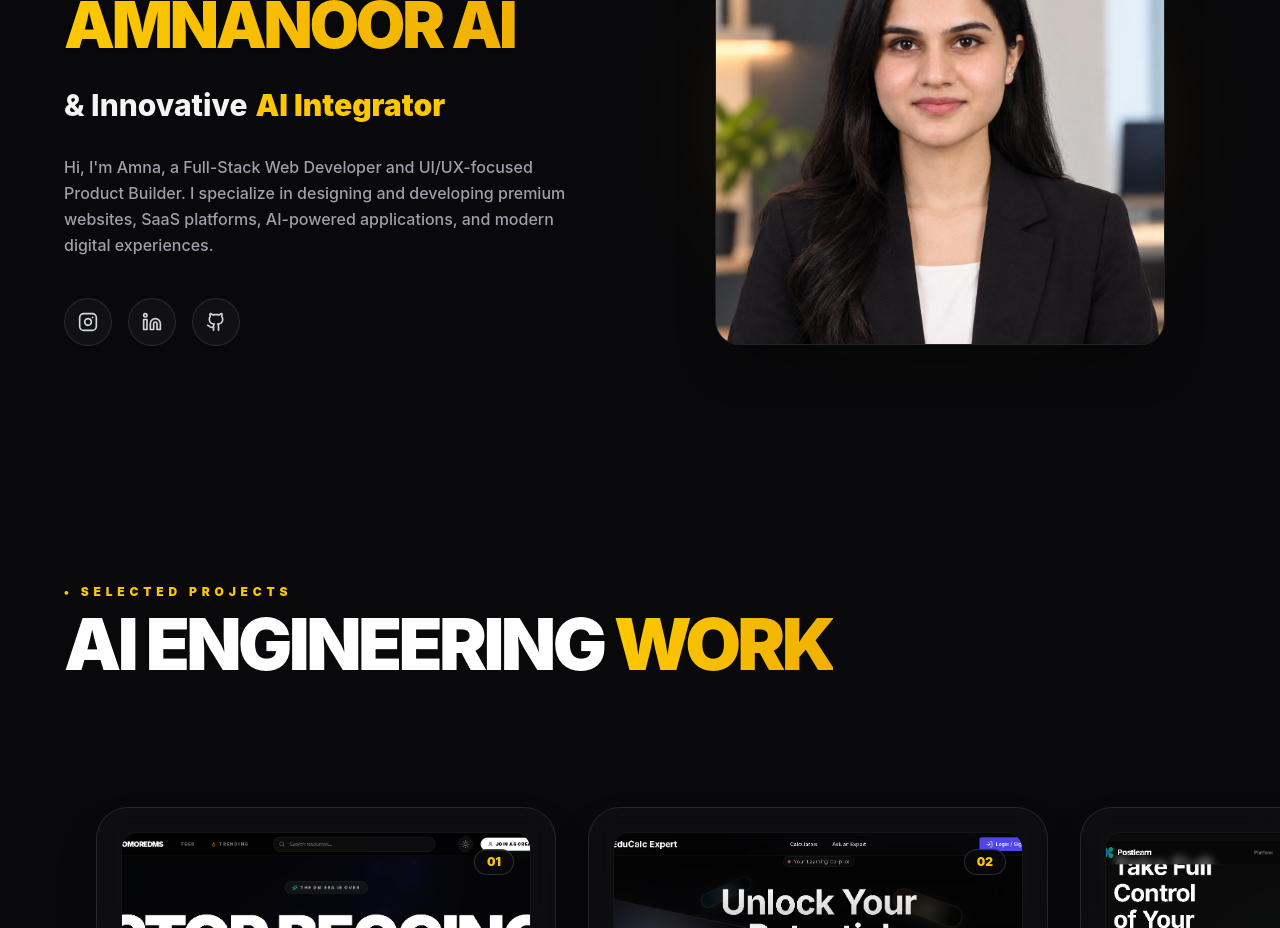
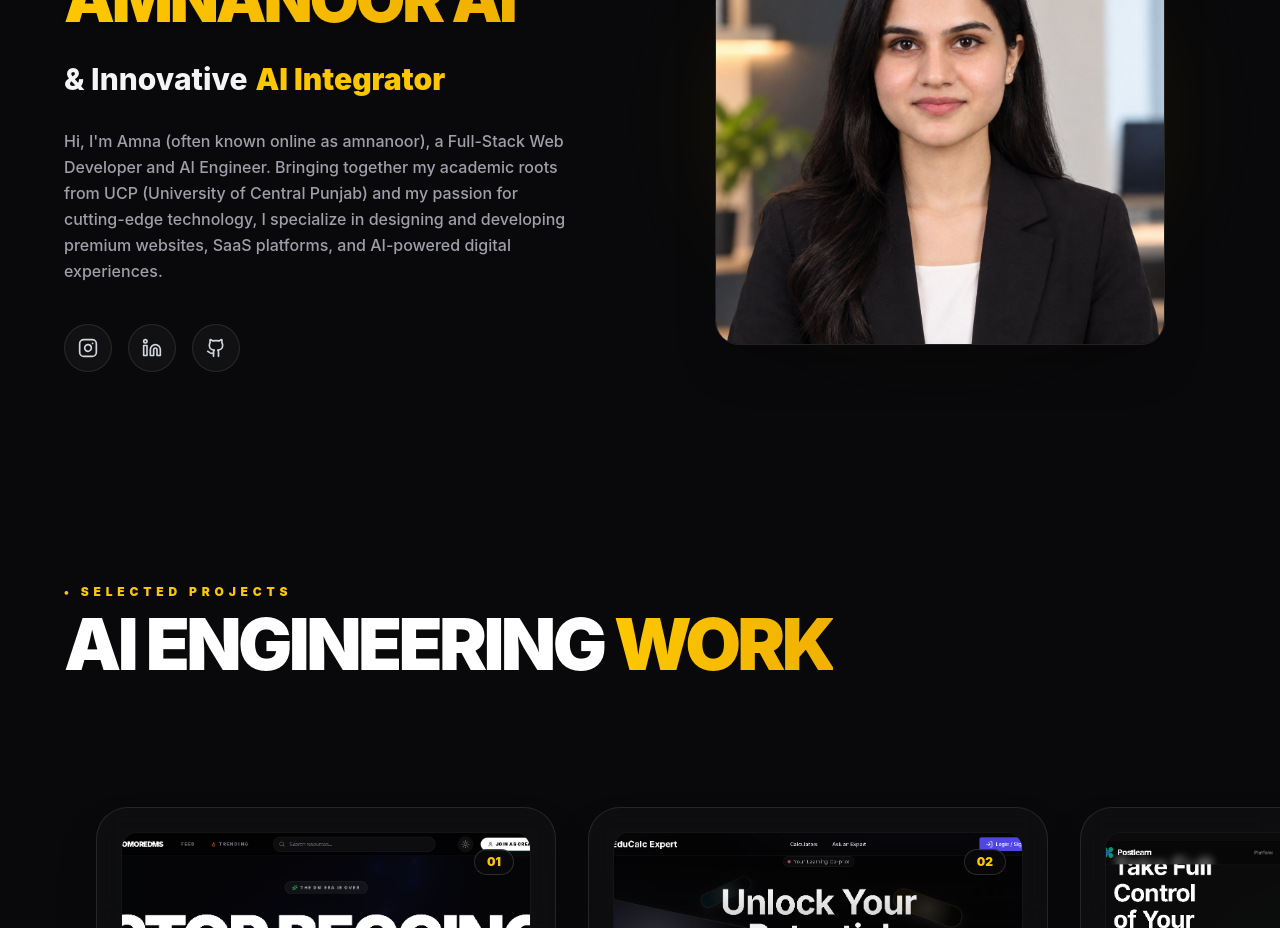
Before and after one commit to Mo0zi/Amna-Noor, a React (Vite) app: page / in a window 1280 px wide. Shown: the part 1080-2008 px from the top of the page. Built offline with nearby package versions, Linux system fonts and the light colour scheme.

Commit message:
Add UCP description to Hero section

```diff
--- a/src/components/Hero.jsx
+++ b/src/components/Hero.jsx
@@ -99,7 +99,7 @@ export default function Hero() {
           </div>
 
           <p className="text-zinc-400 max-w-lg text-sm md:text-base leading-relaxed font-medium">
-            Hi, I'm Amna, a Full-Stack Web Developer and UI/UX-focused Product Builder. I specialize in designing and developing premium websites, SaaS platforms, AI-powered applications, and modern digital experiences.
+            Hi, I'm Amna (often known online as amnanoor), a Full-Stack Web Developer and AI Engineer. Bringing together my academic roots from UCP (University of Central Punjab) and my passion for cutting-edge technology, I specialize in designing and developing premium websites, SaaS platforms, and AI-powered digital experiences.
           </p>
 
           {/* Social Icons Container */}
```
